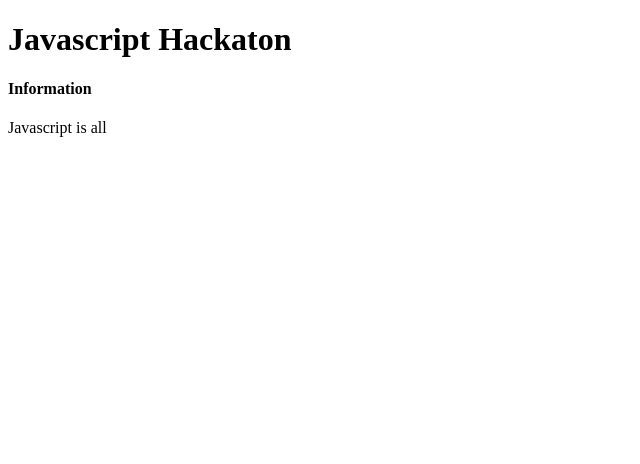
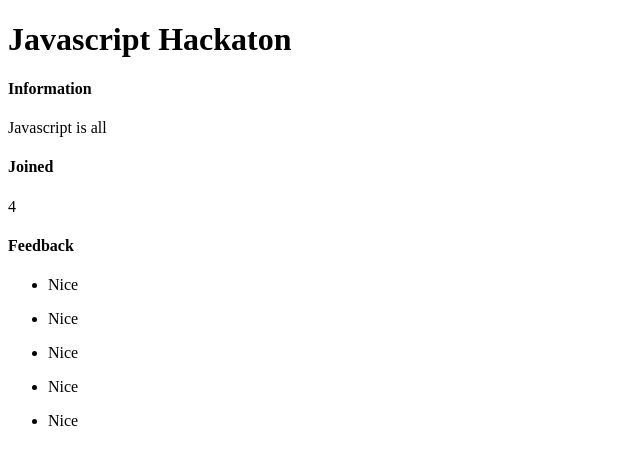
Before and after one commit to nitipon-apaisri/nitipon-meetup-project, a React (Create React App) app: page /event/1 in a window 1280 px wide. Shown: the top 464 px of the page, without its empty margins (0-640 px from the left). Built offline with nearby package versions, Linux system fonts and the light colour scheme.

Commit message:
Added feedback list for event page and a test for it

```diff
--- a/src/Views/EventPage/EventPage.tsx
+++ b/src/Views/EventPage/EventPage.tsx
@@ -14,6 +14,24 @@ const EventPage = () => {
                     <h4>Information</h4>
                     <p data-testid="description">{eventsDB[eventIndex].description}</p>
                 </div>
+                <div className="joined">
+                    <h4>Joined</h4>
+                    <p data-testid="joined-total">{eventsDB[eventIndex].joined.length}</p>
+                </div>
+            </div>
+            <div className="feedback">
+                <h4>Feedback</h4>
+                <div className="feedback-list">
+                    <ul>
+                        {eventsDB[eventIndex].feedback.map((item, index) => {
+                            return (
+                                <li className="item" key={index}>
+                                    <p>{item}</p>
+                                </li>
+                            );
+                        })}
+                    </ul>
+                </div>
             </div>
         </div>
     );
--- a/src/db/events.ts
+++ b/src/db/events.ts
@@ -6,6 +6,7 @@ export interface eventModel {
     interested: string[],
     location: string,
     rate: number,
+    feedback: string[],
     date: string
 }
 
@@ -18,6 +19,7 @@ export const eventsDB: eventModel[]= [
         interested:["xC11","xC12", "xC13"],
         location: "London",
         rate: 5,
+        feedback: ["Nice","Nice","Nice","Nice","Nice",],
         date: "2021/07/06"
     },
     {
@@ -28,6 +30,7 @@ export const eventsDB: eventModel[]= [
         interested:["xC11","xC12"],
         location: "London",
         rate: 2.5,
+        feedback: ["Nice","Nice","Nice",],
         date: "2021/07/08"
     },
     {
@@ -38,6 +41,7 @@ export const eventsDB: eventModel[]= [
         interested:["xC11"],
         location: "London",
         rate: 5,
+        feedback: ["Nice","Nice","Nice","Nice",],
         date: "2021/07/08"
     }
 ]
```
Also changed, not shown: 1 other file (tests, documents, lock files or other folders).
